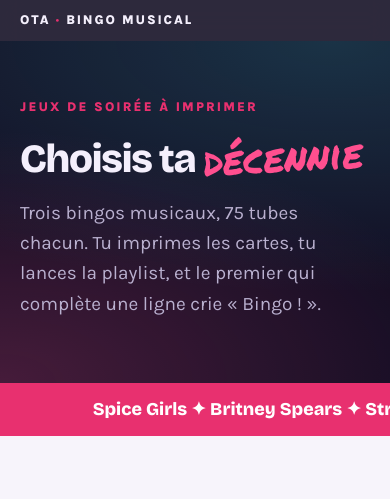
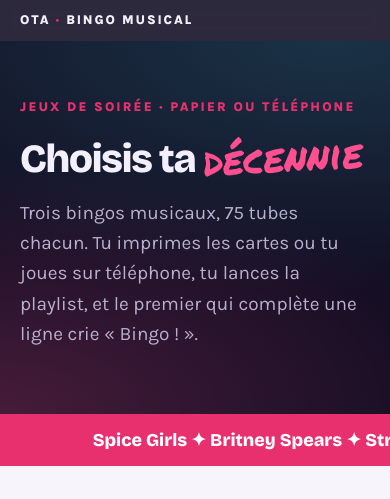
Before and after one commit to tonneyr-a11y/bingo-musical, a plain HTML site: page index.html in a window 390 px wide. Shown: the top 499 px of the page. Drawn offline with nearby package versions, Linux system fonts and the light colour scheme.

Commit message:
Mettre en avant le jeu sur téléphone, pas seulement à imprimer
Co-Authored-By: Claude Opus 5.5 <noreply@anthropic.com>
Claude-Session: https://claude.ai/code/session_018eKGp8un5vmKuZgcFAsj41

```diff
--- a/index.html
+++ b/index.html
@@ -220,9 +220,9 @@ footer .container{display:flex;flex-direction:column;gap:6px}
 </style>
 <nav class="nav"><div class="container"><div class="brand">OTA <span>·</span> Bingo Musical</div><a class="btn small" href="https://buy.stripe.com/fZubJ1faJ7Ww2AG0Yx9EI03" target="_blank" rel="noopener">Pack 3 jeux · 9,90 €</a></div></nav>
 <header class="hub-hero"><div class="container">
-  <div class="eyebrow">Jeux de soirée à imprimer</div>
+  <div class="eyebrow">Jeux de soirée · papier ou téléphone</div>
   <h1>Choisis ta <span class="marker" style="color:#ff4f8f">décennie</span></h1>
-  <p class="lead">Trois bingos musicaux, 75 tubes chacun. Tu imprimes les cartes, tu lances la playlist, et le premier qui complète une ligne crie « Bingo ! ».</p>
+  <p class="lead">Trois bingos musicaux, 75 tubes chacun. Tu imprimes les cartes ou tu joues sur téléphone, tu lances la playlist, et le premier qui complète une ligne crie « Bingo ! ».</p>
 </div></header>
 <div class="ticker" aria-hidden="true"><div>Spice Girls ✦ Britney Spears ✦ Stromae ✦ Nirvana ✦ Diam's ✦ Adele ✦ Céline Dion ✦ Avril Lavigne ✦ Indila ✦ IAM ✦ Linkin Park ✦ Taylor Swift ✦ Manau ✦ Paramore ✦ Aya Nakamura ✦ Oasis ✦ Lorie ✦ Bruno Mars ✦</div></div>
 <section class="block"><div class="container">
@@ -251,7 +251,7 @@ footer .container{display:flex;flex-direction:column;gap:6px}
   <div class="head"><div class="eyebrow">Comment ça marche</div><h2 class="h2">Prêt en 5 minutes</h2></div>
   <div class="mini">
     <div><div class="lcd">PISTE 1</div><h3>Tu achètes</h3><p>Paiement sécurisé par Stripe, puis téléchargement immédiat du PDF.</p></div>
-    <div><div class="lcd">PISTE 2</div><h3>Tu imprimes</h3><p>Une carte par joueur, de 4 à 50 joueurs. Le noir et blanc suffit.</p></div>
+    <div><div class="lcd">PISTE 2</div><h3>Papier ou téléphone</h3><p>Une carte imprimée par joueur, ou chacun joue sur son téléphone si tu n'as pas d'imprimante. De 4 à 50 joueurs.</p></div>
     <div><div class="lcd">PISTE 3</div><h3>Tu joues</h3><p>Playlist en aléatoire sur ton appli de musique, et chacun coche ses titres.</p></div>
   </div>
 </div></section>
```
Also changed, not shown: annees-2000.html (+1 -1 lines), annees-2010.html (+1 -1 lines), annees-90.html (+1 -1 lines), pack.html (+1 -1 lines).
